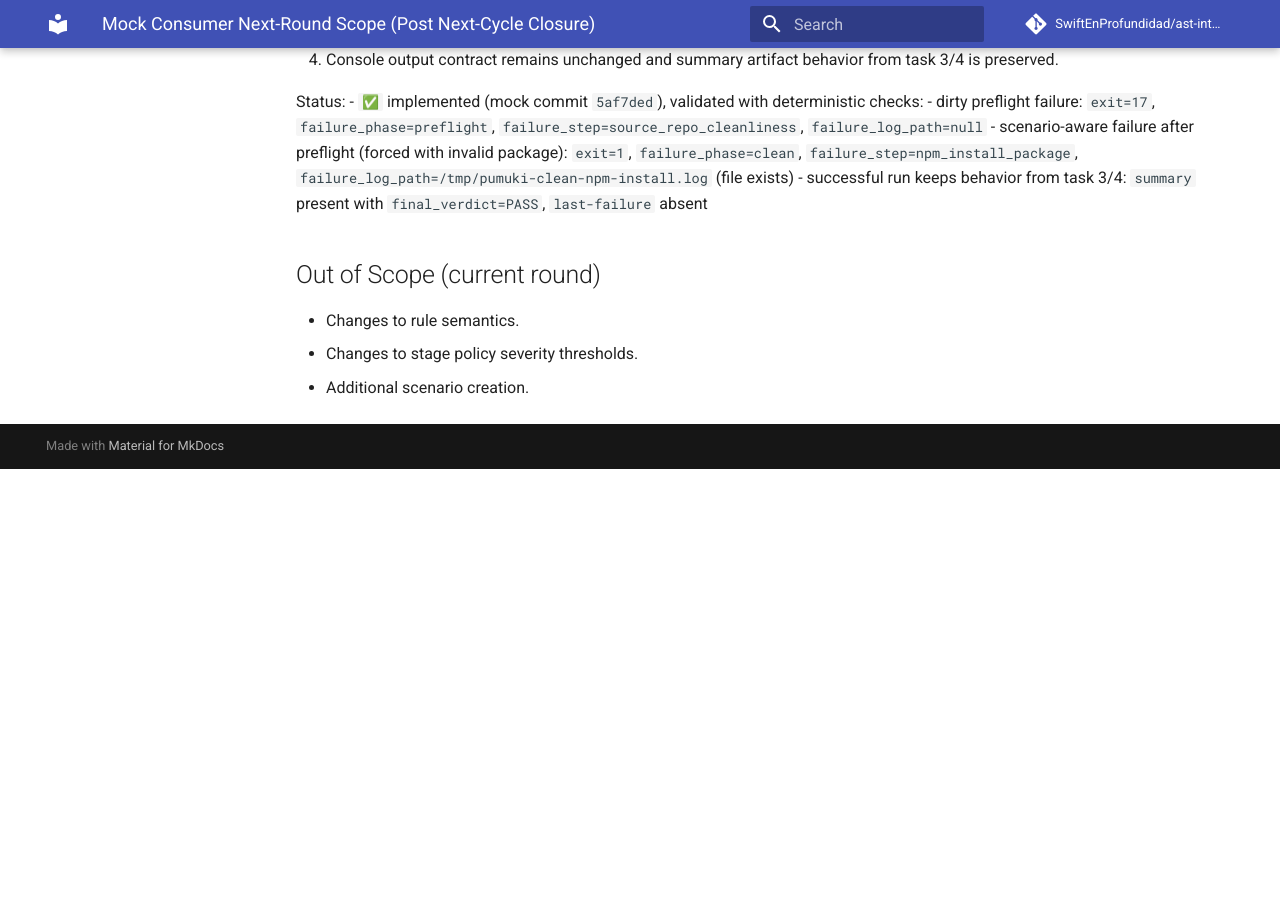
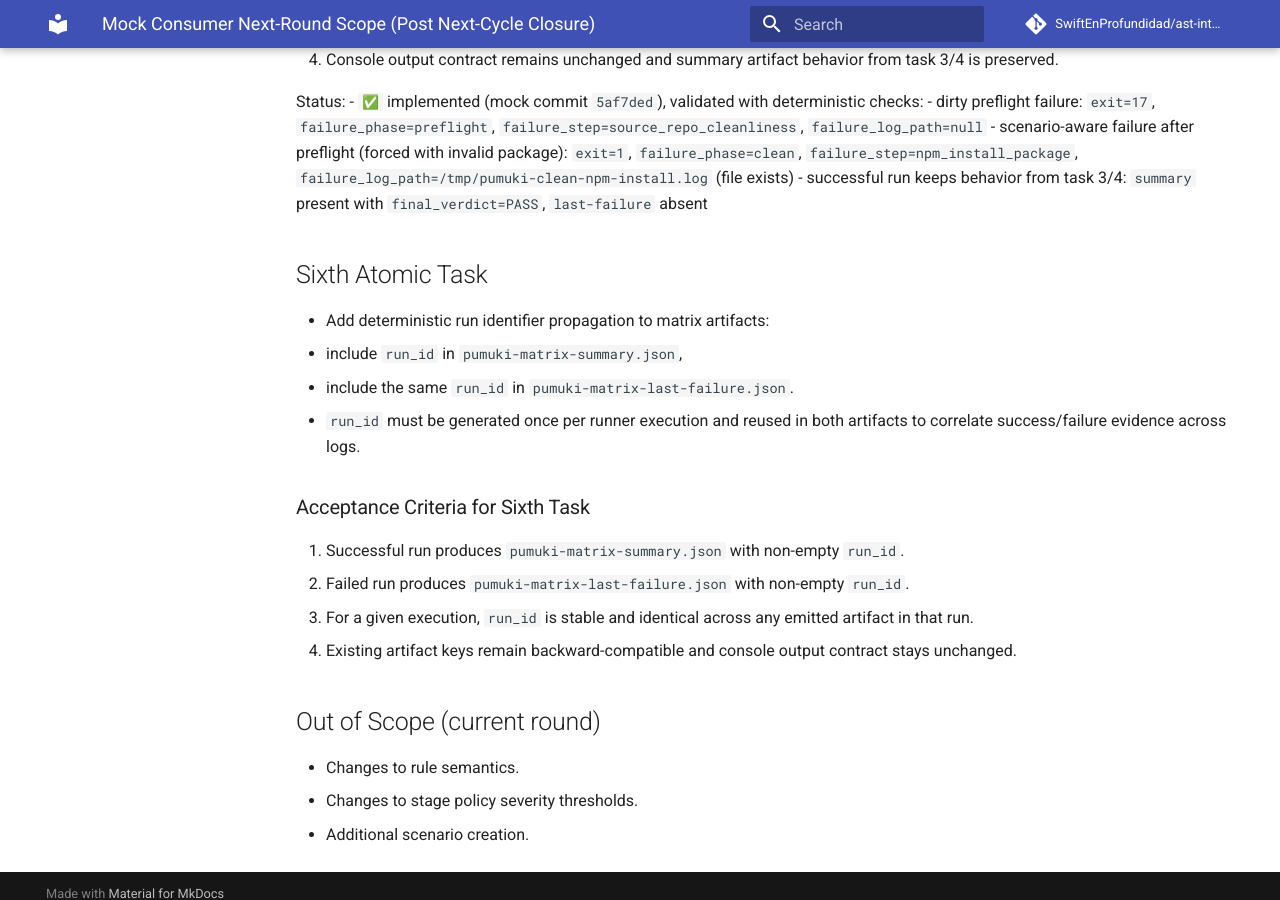
Before and after one commit to SwiftEnProfundidad/ast-intelligence-hooks, an MkDocs documentation site: the page built from docs/validation/mock-consumer-next-round-scope.md, in a window 1280 px wide and 900 px high, scrolled down 3246 px. Built offline with MkDocs 1.6.1 and Material for MkDocs 9.7.7, drawn with Linux system fonts in a browser that asks for light colours; comment, search, counter and statistics services are not loaded; before the commit the page ends 3715 px from its top, so only the background shows below that.

Commit message:
docs(validation): define task 6 run-id correlation scope

```diff
--- a/docs/validation/mock-consumer-next-round-scope.md
+++ b/docs/validation/mock-consumer-next-round-scope.md
@@ -109,6 +109,20 @@ Status:
   - scenario-aware failure after preflight (forced with invalid package): `exit=1`, `failure_phase=clean`, `failure_step=npm_install_package`, `failure_log_path=/tmp/pumuki-clean-npm-install.log` (file exists)
   - successful run keeps behavior from task 3/4: `summary` present with `final_verdict=PASS`, `last-failure` absent
 
+## Sixth Atomic Task
+
+- Add deterministic run identifier propagation to matrix artifacts:
+  - include `run_id` in `pumuki-matrix-summary.json`,
+  - include the same `run_id` in `pumuki-matrix-last-failure.json`.
+- `run_id` must be generated once per runner execution and reused in both artifacts to correlate success/failure evidence across logs.
+
+### Acceptance Criteria for Sixth Task
+
+1. Successful run produces `pumuki-matrix-summary.json` with non-empty `run_id`.
+2. Failed run produces `pumuki-matrix-last-failure.json` with non-empty `run_id`.
+3. For a given execution, `run_id` is stable and identical across any emitted artifact in that run.
+4. Existing artifact keys remain backward-compatible and console output contract stays unchanged.
+
 ## Out of Scope (current round)
 
 - Changes to rule semantics.
```
Also changed, not shown: docs/REFRACTOR_PROGRESS.md (+3 -1 lines).
